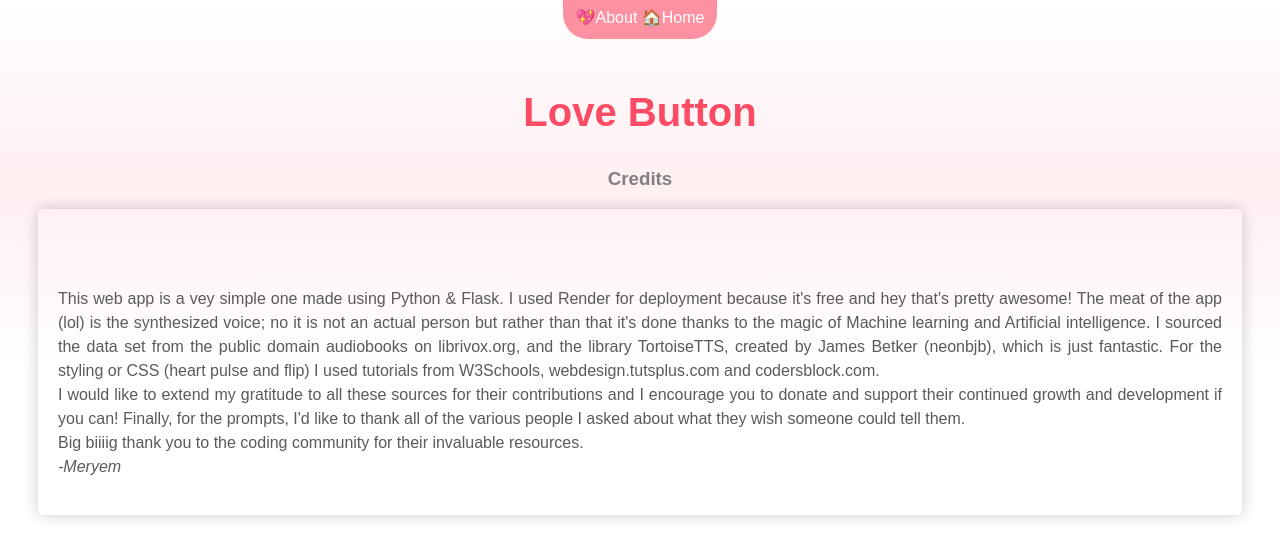
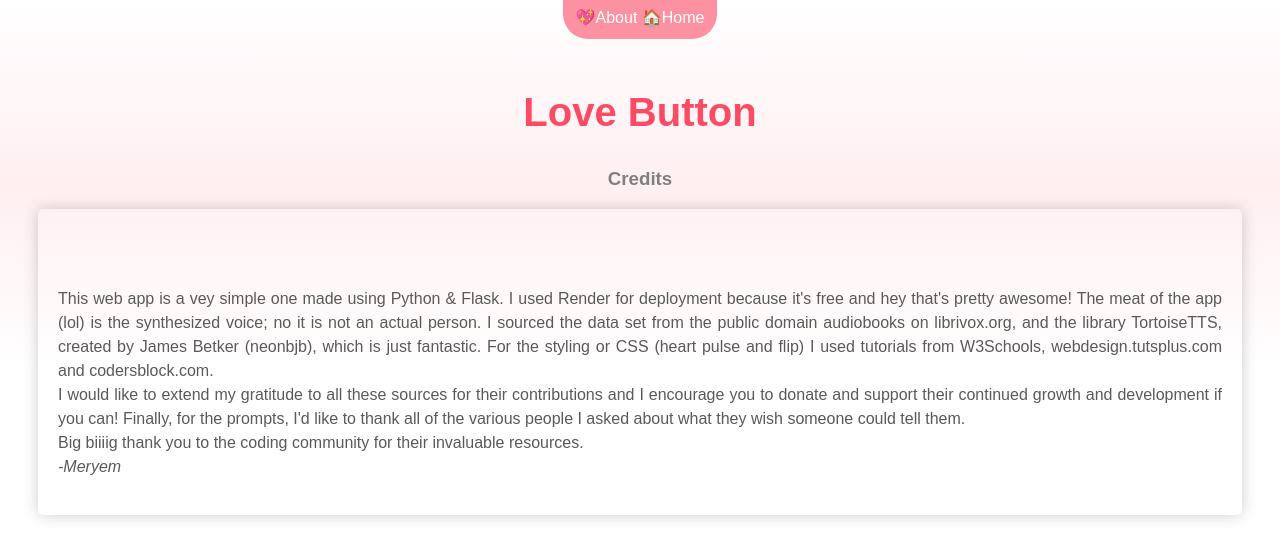
Before and after one commit to mebenyahia/lovebutton, a Flask app: page /credits in a window 1280 px wide. Shown: the top 559 px of the page. Run offline with Flask 2, Linux system fonts and the light colour scheme; some web fonts are replaced.

Commit message:
Update credits.html

```diff
--- a/templates/credits.html
+++ b/templates/credits.html
@@ -130,7 +130,7 @@
         <p>
       <br>
       This web app is a vey simple one made using Python & Flask. I used Render for deployment because it's free and hey that's pretty awesome!
-      The meat of the app (lol) is the synthesized voice; no it is not an actual person but rather than that it's done thanks to the magic of Machine learning and Artificial intelligence.
+      The meat of the app (lol) is the synthesized voice; no it is not an actual person.
       I sourced the data set from the public domain audiobooks on librivox.org, and the library TortoiseTTS, created by James Betker (neonbjb), which is just fantastic.
       For the styling or CSS (heart pulse and flip) I used tutorials from W3Schools, webdesign.tutsplus.com and codersblock.com.
       <br>
```
